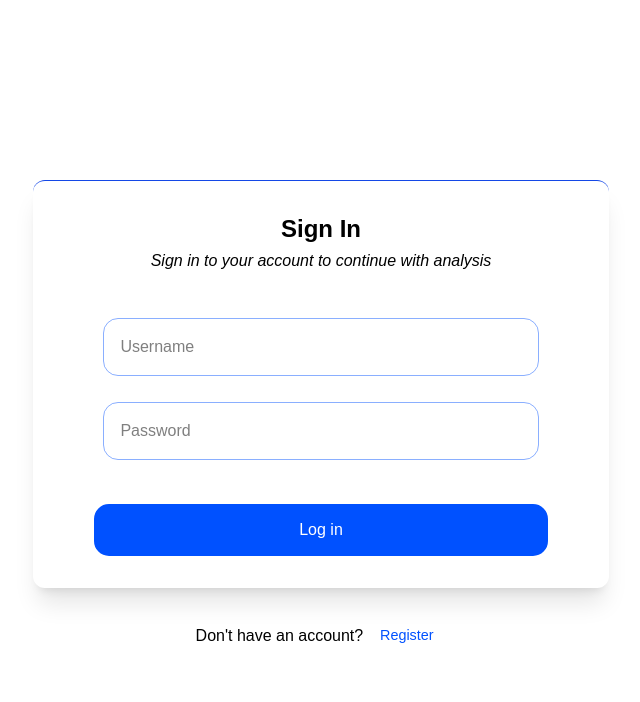
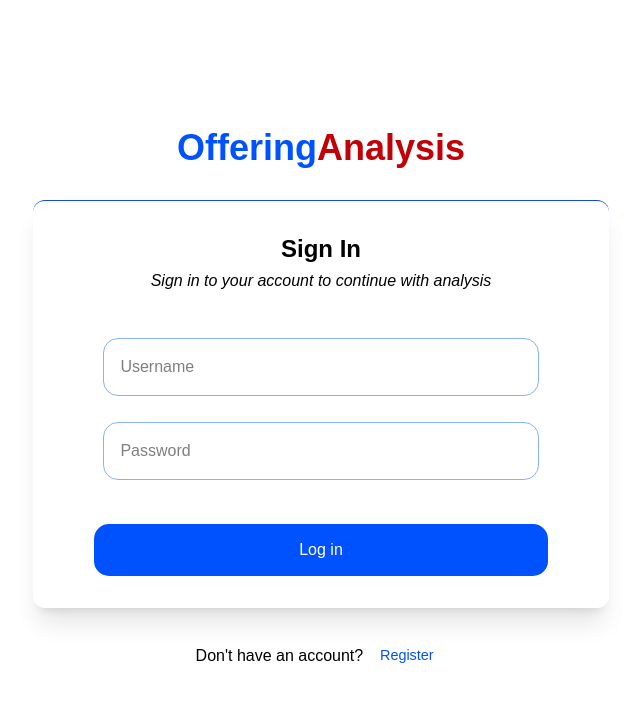
Before and after one commit to SamGombs20/OfferingAnalysisWeb, a Next.js app: page /auth in a window 1280 px wide. Shown: the top 702 px of the page, without its empty margins (319-959 px from the left). Built offline with nearby package versions, Linux system fonts and the light colour scheme.

Commit message:
Update:User dashboard design

```diff
--- a/app/auth/page.tsx
+++ b/app/auth/page.tsx
@@ -12,8 +12,8 @@ const AuthPage =()=>{
     return (
         <div className="container w-xl mx-auto min-h-screen items-center flex flex-col justify-center">
             <div className="text-4xl font-bold flex">
-                {/* <p className="blue-txt">Offering</p>
-                <p className="red-txt">Analysis</p> */}
+                <p className="blue-txt">Offering</p>
+                <p className="red-txt">Analysis</p>
             </div>
             <div className="flex flex-col mt-8 w-full min-h-96 p-4 rounded-xl shadow-xl border-t border-blue-700 pb-8">
                 {isLogin ? <LogInForm/>:<RegistrationForm/>}
--- a/app/components/sidebar.tsx
+++ b/app/components/sidebar.tsx
@@ -13,8 +13,11 @@ const Sidebar=()=>{
         setIsOpen(false)
     },[pathName])
     return(
-        <aside className={`custom-sidebar fixed inset-y-0 left-0 z-40 w-72 transform transition-transform duration-300 ease-in-out lg:translate-x-0 lg:static lg:inset-auto ${isOpen?"translate-x-0":"-translate-x-full"}`}>
-
+        <aside className={`custom-sidebar fixed inset-y-0 left-0 z-40 w-72 transform border-r border-blue-200 transition-transform duration-300 ease-in-out lg:translate-x-0 lg:static lg:inset-auto ${isOpen?"translate-x-0":"-translate-x-full"}`}>
+            <div className="flex font-bold text-3xl px-6 py-3">
+                <p className="blue-txt">Offering</p>
+                <p className="red-txt">Analysis</p>
+            </div>
         </aside>
     );
 }
--- a/app/dashboard/layout.tsx
+++ b/app/dashboard/layout.tsx
@@ -1,10 +1,12 @@
 import { ReactNode } from "react";
+import Sidebar from "../components/sidebar";
 
 const DashboardLayout =({children}:{children:ReactNode})=>{
     return(
         <div className="flex min-h-screen">
+            <Sidebar/>
             <main className="flex-1 transition-all duration-300 ease-in-out">
-
+                {children}
             </main>
         </div>
     )
```
